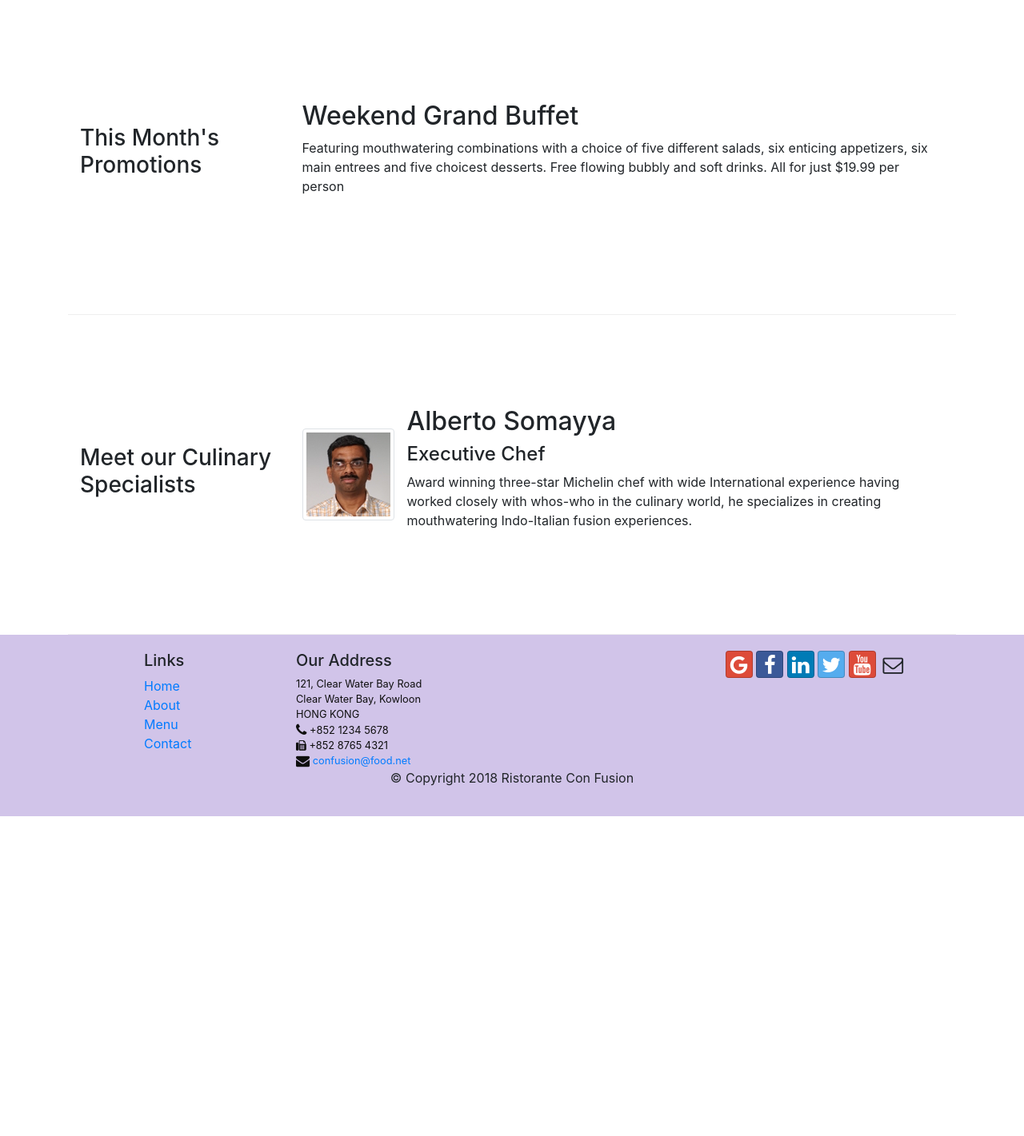
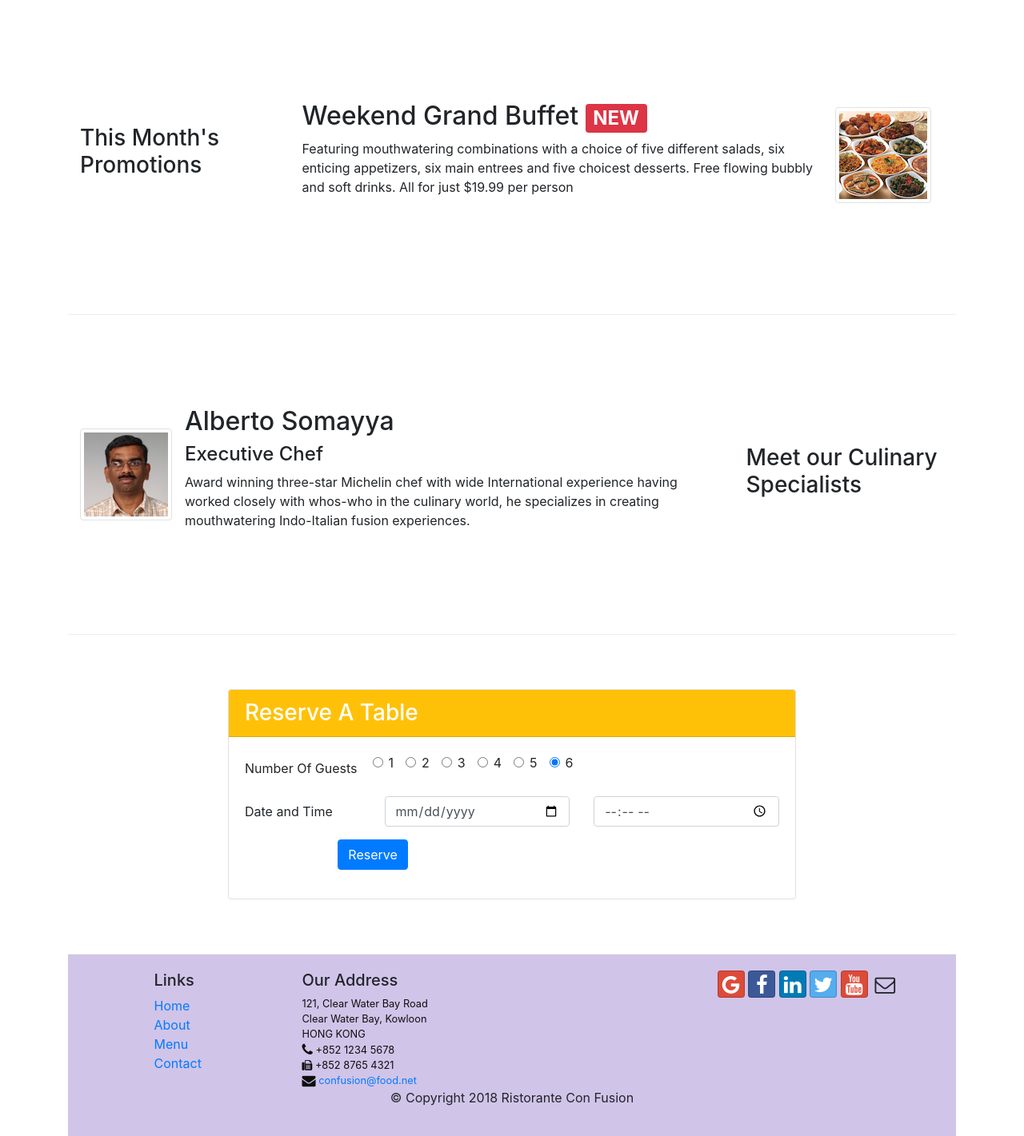
Before and after one commit to imps1001/Confusion, a website: page index.html in a window 1280 px wide. Shown: the part 740-2161 px from the top of the page at 80% size. Before the commit the page ends 1761 px from the top, so only its background shows below. Drawn offline with nearby package versions, Linux system fonts and the light colour scheme.

Commit message:
Assignment 2

```diff
--- a/index.html
+++ b/index.html
@@ -38,10 +38,13 @@
             <div class="row row-header align-text-center">
                 <div class="col-12 col-sm-6">
                     <h1>Ristorante con Fusion</h1>
-                    <p>We take inspiration from the World's best cuisines, and create a unique fusion experience. Our lipsmacking creations will tickle your culinary senses!</p>
+                    <p>We take inspiration from the World's best cuisines, and create a unique fusion experience.
+                        Our lipsmacking creations will tickle your culinary senses!</p>
                 </div>
-                <div class="col-12 col-sm align-self-center">
+                  <div class="col-12 col-sm-6 align-text-center">
                     <img src="img/logo.png" class="img-fluid">
+                     <a role="button" class="btn btn-warning btn-lg rounded float-right mt-5" href="#reservedform">Reserve A Table</a>
+                  </div>
 
                   </div>
             </div>
@@ -74,17 +77,23 @@
                                     <h3>This Month's Promotions</h3>
                                  </div>
                                     <div class="col col-sm col-md">
-                                        <h2>Weekend Grand Buffet</h2>
-                                        <p>Featuring mouthwatering combinations with a choice of five different salads, six enticing appetizers, six main entrees and five choicest desserts. Free flowing bubbly and soft drinks. All for just $19.99 per person </p>
+                                        <div class="media">
+                                            <div class="media-body">
+                                                <h2 class="mt-0">Weekend Grand Buffet <span class="badge badge-danger">NEW</span></h2>
+                                                <p class="d-none d-sm-block">Featuring mouthwatering combinations with a choice of five different salads, six enticing appetizers, six main entrees and five choicest desserts. Free flowing bubbly and soft drinks. All for just $19.99 per person </p>
+
+                                            </div>
+                                            <img class=" d-flex mr-3 img-thumbnail img-fluid align-self-center"
+                                               src="img/buffet.png" alt="Buffet">
+                                            </div>
                                      </div>
                      </div>
 
                      <div class="row row-content align-items-center">
-                                    <div class="col-12 col-sm-4 col-md-3">
+                        <div class="col-12 col-sm-4 order-sm-last col-md-3">
                             <h3>Meet our Culinary Specialists</h3>
                         </div>
-
-                                        <div class="col col-sm col-md">
+                        <div class="col col-sm order-sm-first col-md">
                             <div class="media">
                             <img class="d-flex mr-3 img-thumbnail align-self-center"
                             src="img/alberto.png" alt="Alberto Somayya">
@@ -94,13 +103,66 @@
                                     <p class="d-none d-sm-block">Award winning three-star Michelin chef with wide
                                          International experience having worked closely with
                                          whos-who in the culinary world, he specializes in
-                                                        creating mouthwatering Indo-Italian fusion experiences.
-                                                        </p>
+                                         creating mouthwatering Indo-Italian fusion experiences.</p>
                                  </div>
                              </div>
                         </div>
                     </div>
+                    <div class="row row-content align-items-center">
+                       <div class="col-12 col-sm-8 offset-sm-2">
+                          <div class="card">
+                              <h3 class="card-header bg-warning text-white">Reserve A Table</h3>
+                              <div class="card-body">
+                                  <form id="reservedform">
+                                      <div class="form-group row">
+                                          <label for="No.OfGuests" class="col-sm-3 col-12 col-form-label">Number Of Guests</label>
+                                          <div class="form-check col-auto">
+                                              <input class="form-check-input" type="radio" name="No.OfGuests" id="No.OfGuests" value="1" checked>
+                                              <label class="form-check-label" for="No.OfGuests">1</label>
                                           </div>
+                                          <div class="form-check col-auto">
+                                            <input class="form-check-input" type="radio" name="No.OfGuests" id="No.OfGuests" value="2" checked>
+                                            <label class="form-check-label" for="No.OfGuests">2</label>
+                                        </div>
+                                        <div class="form-check col-auto">
+                                            <input class="form-check-input" type="radio" name="No.OfGuests" id="No.OfGuests" value="3" checked>
+                                            <label class="form-check-label" for="No.OfGuests">3</label>
+                                        </div>
+                                        <div class="form-check col-auto">
+                                            <input class="form-check-input" type="radio" name="No.OfGuests" id="No.OfGuests" value="4" checked>
+                                            <label class="form-check-label" for="No.OfGuests">4</label>
+                                        </div>
+                                        <div class="form-check col-auto">
+                                            <input class="form-check-input" type="radio" name="No.OfGuests" id="No.OfGuests" value="5" checked>
+                                            <label class="form-check-label" for="No.OfGuests">5</label>
+                                        </div>
+                                        <div class="form-check col-auto">
+                                            <input class="form-check-input" type="radio" name="No.OfGuests" id="No.OfGuests" value="6" checked>
+                                            <label class="form-check-label" for="No.OfGuests">6</label>
+                                        </div>
+                                      </div>
+                                      <div class="form-group row">
+                                          <label for="datentime" class="col-sm-3 col-12 col-form-label">Date and Time</label>
+                                          <div class="col">
+                                              <input type="date" id="date" class="form-control" name="date" placeholder="date">
+                                          </div>
+                                          <div class="col order-last">
+                                              <input type="time" id="time" class="form-control" name="time" placeholder="time">
+                                          </div>
+
+                                      </div>
+                                      <div class="form-group row">
+                                        <div class="offset-md-2 col-md-10">
+                                            <button type="submit" class="btn btn-primary">Reserve</button>
+                                        </div>
+                                    </div>
+                                  </form>
+                              </div>
+
+                          </div>
+                        </div>
+                     </div>
+
 
     <footer class="footer">
         <div class="container">
```
Lines whose indentation alone changed are shown as unchanged.
